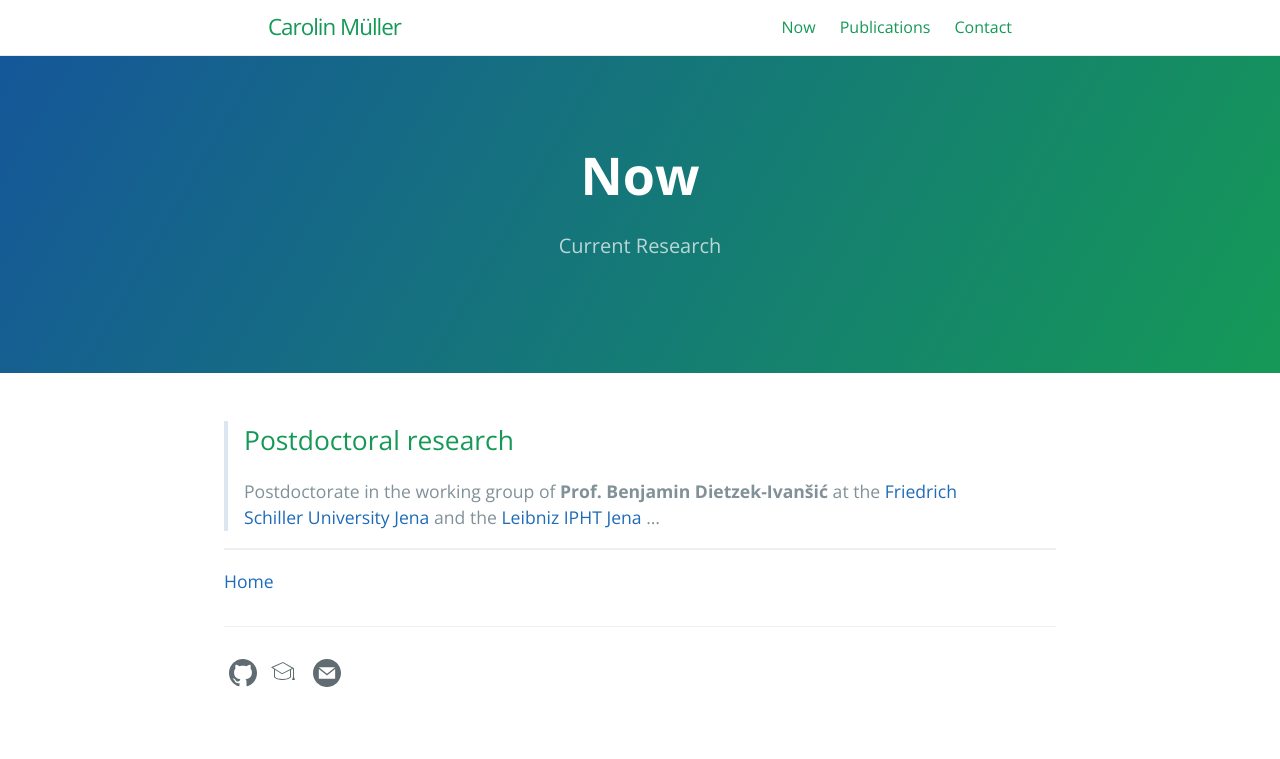
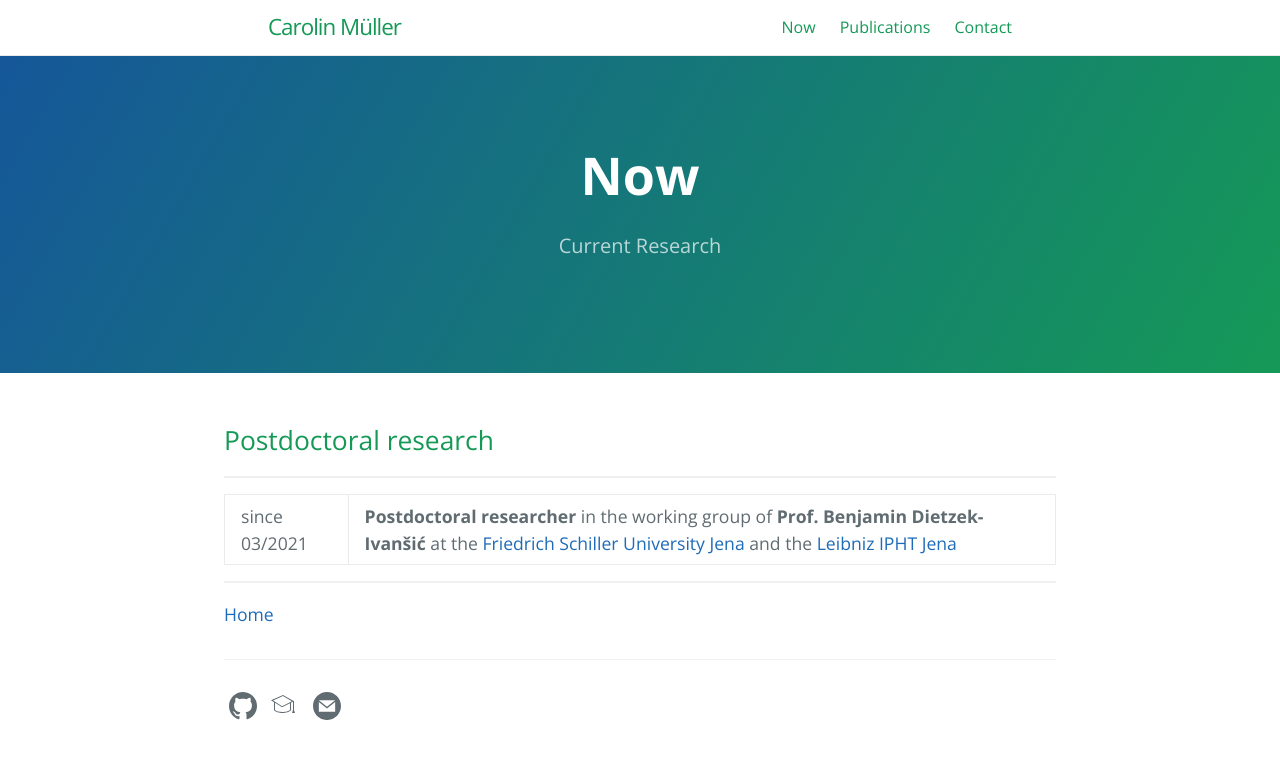
Before and after one commit to carolin-m/carolin-m.github.io, a Jekyll site: the page built from now.md, in a window 1280 px wide. Shown: the top 759 px of the page. Built offline with Jekyll 4.4.1, drawn with Linux system fonts in a browser that asks for light colours.

Commit message:
Update now.md

```diff
--- a/now.md
+++ b/now.md
@@ -7,12 +7,10 @@
 order: 2
 ---
 
-> ## Postdoctoral research
-> Postdoctorate in the working group of **Prof. Benjamin Dietzek-Ivanšić** at the [Friedrich Schiller University Jena](https://www.ipc.uni-jena.de/en/AGDietzek) and the [Leibniz IPHT Jena](https://www.leibniz-ipht.de/en/departments/functional-interfaces/work-groups/photophysics-and-photochemistry-of-functional-interfaces/)
-> ...
->
+## Postdoctoral research <br>
+________________
 
-
+| since 03/2021 | **Postdoctoral researcher** in the working group of **Prof. Benjamin Dietzek-Ivanšić** at the [Friedrich Schiller University Jena](https://www.ipc.uni-jena.de/en/AGDietzek) and the [Leibniz IPHT Jena](https://www.leibniz-ipht.de/en/departments/functional-interfaces/work-groups/photophysics-and-photochemistry-of-functional-interfaces/) |
 
 _________
 
```
